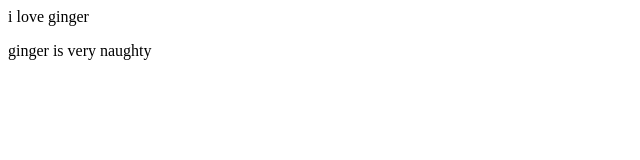
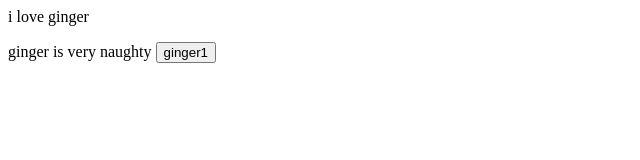
Before and after one commit to yad99in/ginger-local, a plain HTML site: page index.html in a window 1280 px wide. Shown: the whole page, without its empty margins (0-640 px from the left). Drawn offline with Linux system fonts and the light colour scheme.

Commit message:
added ginger buttton

```diff
--- a/index.html
+++ b/index.html
@@ -1,2 +1,2 @@
 <div class="amit"><p>i love ginger</p></div>
-<p> ginger is very naughty</p>
+<p> ginger is very naughty <button>ginger1</button></p>
```
